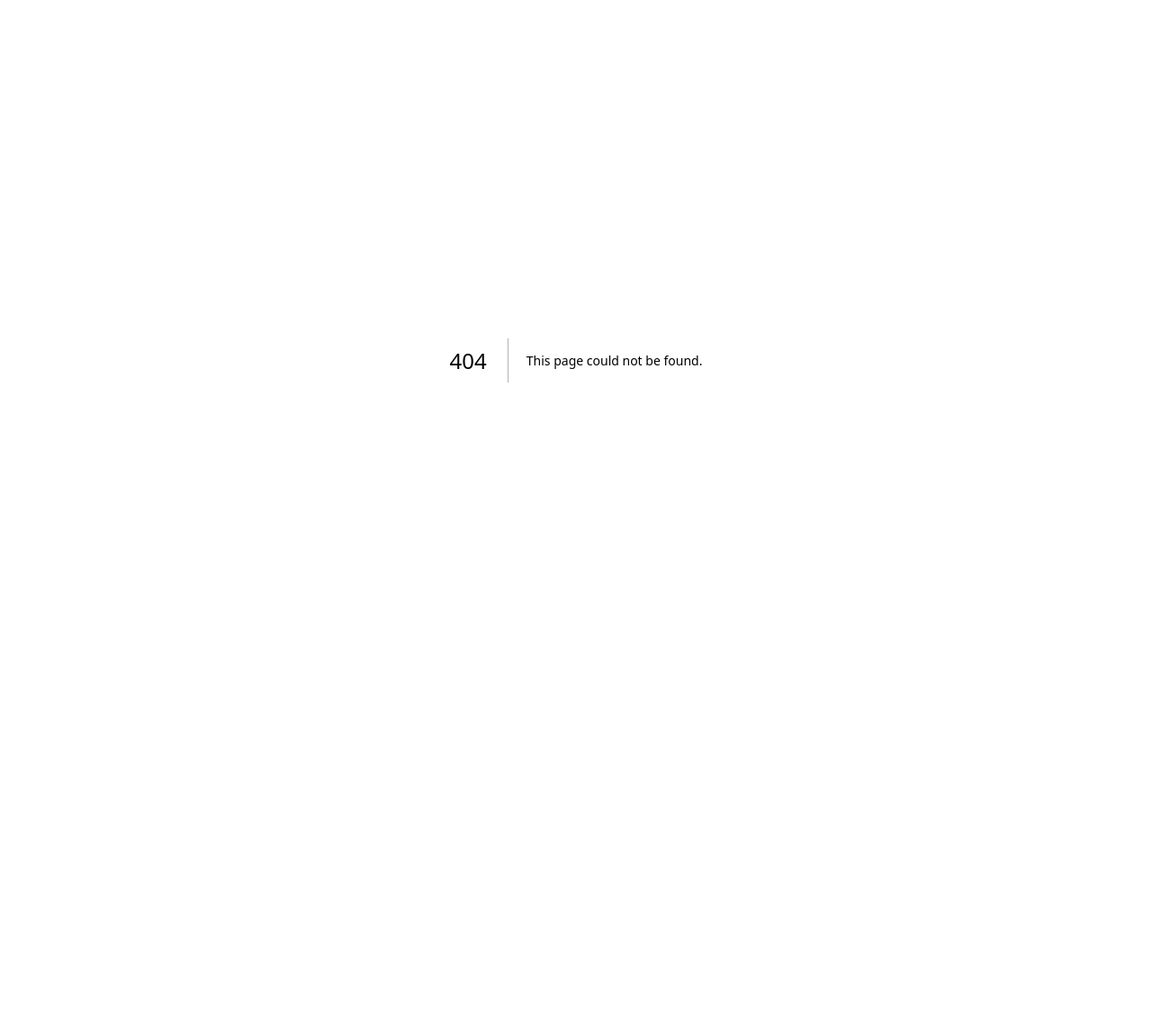
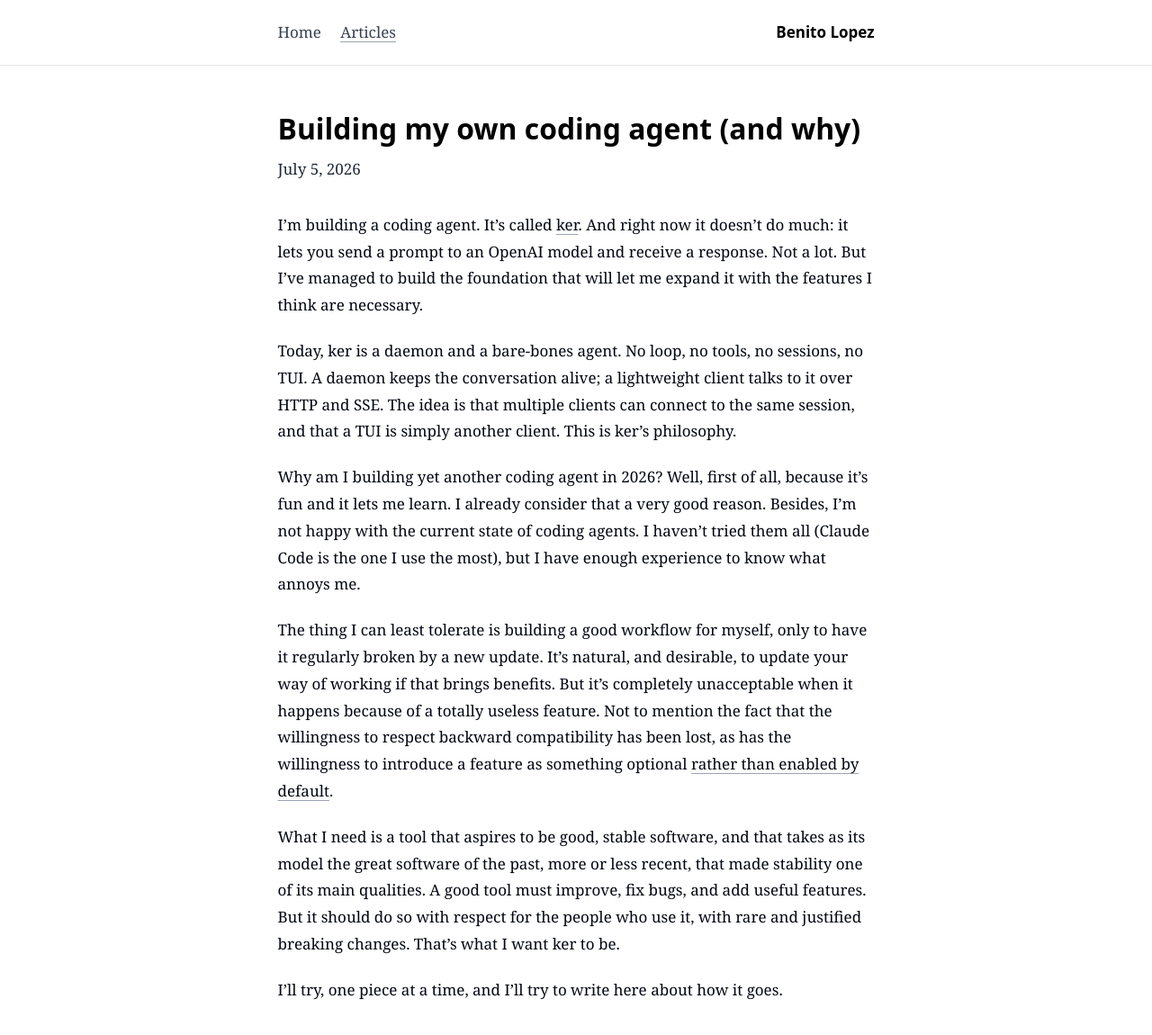
Before and after one commit to benitolopez/lopezb.com, a Next.js app: page /articles/building-my-own-coding-agent-and-why in a window 1280 px wide. Before the commit this address had no page. Shown: the top 1150 px of the page at 90% size. Before the commit the page ends 800 px from the top, so only its background shows below. Built offline with nearby package versions, Linux system fonts and the light colour scheme.

Commit message:
Added new article

```diff
--- /dev/null
+++ b/app/(default-layout)/articles/(posts)/building-my-own-coding-agent-and-why/page.mdx
@@ -0,0 +1,31 @@
+import Title from "@/components/tags/title";
+import Link from "next/link";
+
+export const metadata = {
+  title: "Building my own coding agent (and why) - Benito Lopez",
+  description:
+    "Why I’m building ker, a coding agent daemon, from first principles: to learn, own my workflow, and build stable software that respects its users.",
+  date: "2026-07-05T12:00:00Z",
+};
+
+<article className="relative">
+
+<Title
+  title={metadata.title.replace(" - Benito Lopez", "")}
+  date={metadata.date}
+  id="introduction"
+/>
+
+I’m building a coding agent. It’s called [ker](https://ker.dev). And right now it doesn’t do much: it lets you send a prompt to an OpenAI model and receive a response. Not a lot. But I’ve managed to build the foundation that will let me expand it with the features I think are necessary.
+
+Today, ker is a daemon and a bare-bones agent. No loop, no tools, no sessions, no TUI. A daemon keeps the conversation alive; a lightweight client talks to it over HTTP and SSE. The idea is that multiple clients can connect to the same session, and that a TUI is simply another client. This is ker’s philosophy.
+
+Why am I building yet another coding agent in 2026? Well, first of all, because it’s fun and it lets me learn. I already consider that a very good reason. Besides, I’m not happy with the current state of coding agents. I haven’t tried them all (Claude Code is the one I use the most), but I have enough experience to know what annoys me.
+
+The thing I can least tolerate is building a good workflow for myself, only to have it regularly broken by a new update. It’s natural, and desirable, to update your way of working if that brings benefits. But it’s completely unacceptable when it happens because of a totally useless feature. Not to mention the fact that the willingness to respect backward compatibility has been lost, as has the willingness to introduce a feature as something optional [rather than enabled by default](https://github.com/anthropics/claude-code/issues/73125).
+
+What I need is a tool that aspires to be good, stable software, and that takes as its model the great software of the past, more or less recent, that made stability one of its main qualities. A good tool must improve, fix bugs, and add useful features. But it should do so with respect for the people who use it, with rare and justified breaking changes. That’s what I want ker to be.
+
+I’ll try, one piece at a time, and I’ll try to write here about how it goes.
+
+</article>
--- a/app/sitemap.ts
+++ b/app/sitemap.ts
@@ -13,6 +13,12 @@ export default function sitemap(): MetadataRoute.Sitemap {
       lastModified: new Date(),
       changeFrequency: "weekly",
       priority: 0.5,
+    },
+    {
+      url: "https://lopezb.com/articles/building-my-own-coding-agent-and-why",
+      lastModified: new Date("2026-07-05"),
+      changeFrequency: "weekly",
+      priority: 0.8,
     },
     {
       url: "https://lopezb.com/articles/pds-a-go-server-and-an-honest-look-at-llm-assisted-development",
```
